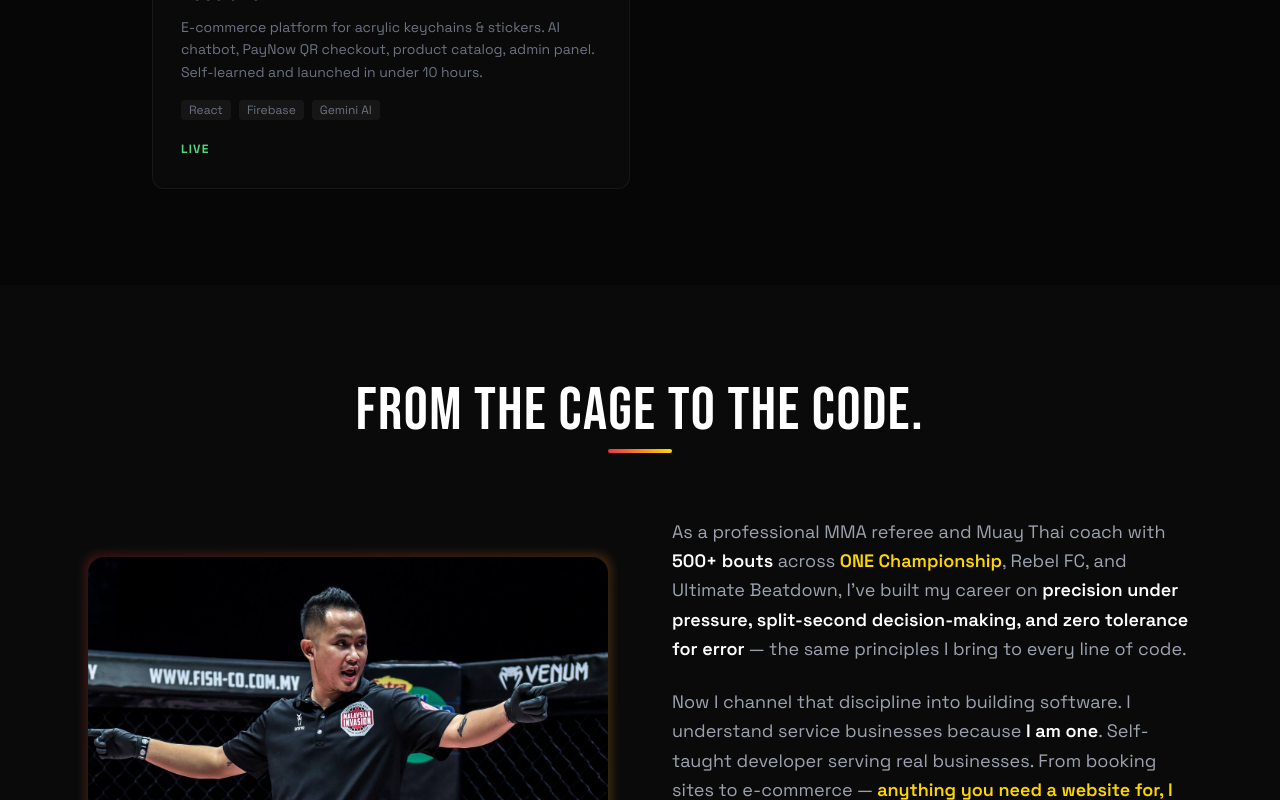
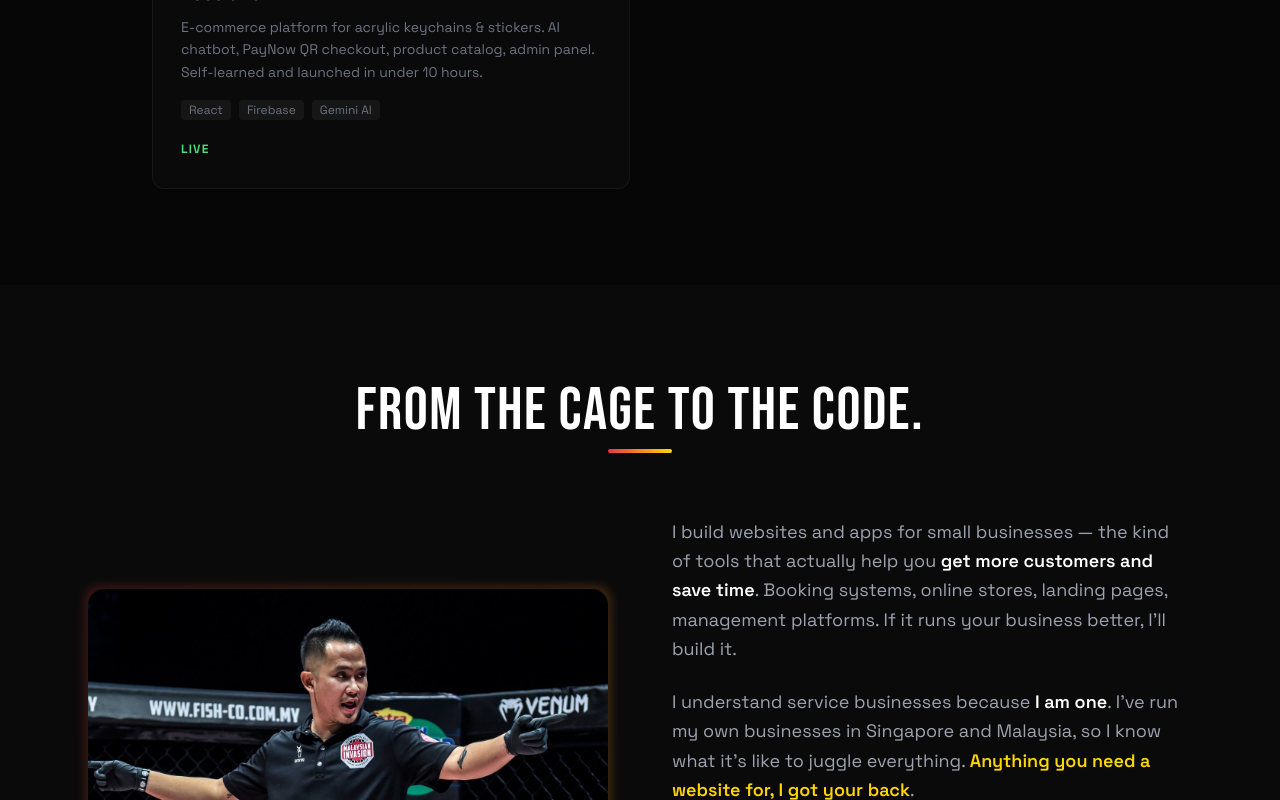
Before and after one commit to IsaacYap90/isaacyap.ai, a React (Vite) app: page / in a window 1280 px wide. Shown: the part 2000-2800 px from the top of the page. Built offline with nearby package versions, Linux system fonts and the light colour scheme.

Commit message:
Rewrite About: client-focused, MMA reduced to one-liner (Lydia feedback)

```diff
--- a/src/App.jsx
+++ b/src/App.jsx
@@ -145,10 +145,13 @@ const About = () => (
         {/* Text */}
         <div>
           <p className="text-gray-400 text-lg leading-relaxed mb-6">
-            As a professional MMA referee and Muay Thai coach with <span className="text-white font-semibold">500+ bouts</span> across <span className="text-brand-gold font-semibold">ONE Championship</span>, Rebel FC, and Ultimate Beatdown, I've built my career on <span className="text-white font-semibold">precision under pressure, split-second decision-making, and zero tolerance for error</span> — the same principles I bring to every line of code.
+            I build websites and apps for small businesses — the kind of tools that actually help you <span className="text-white font-semibold">get more customers and save time</span>. Booking systems, online stores, landing pages, management platforms. If it runs your business better, I'll build it.
           </p>
-          <p className="text-gray-400 text-lg leading-relaxed mb-10">
-            Now I channel that discipline into building software. I understand service businesses because <span className="text-white font-semibold">I am one</span>. Self-taught developer serving real businesses. From booking sites to e-commerce — <span className="text-brand-gold font-semibold">anything you need a website for, I got your back</span>.
+          <p className="text-gray-400 text-lg leading-relaxed mb-6">
+            I understand service businesses because <span className="text-white font-semibold">I am one</span>. I've run my own businesses in Singapore and Malaysia, so I know what it's like to juggle everything. <span className="text-brand-gold font-semibold">Anything you need a website for, I got your back</span>.
+          </p>
+          <p className="text-gray-400 text-sm leading-relaxed mb-10 italic">
+            Also a professional MMA referee with 500+ bouts across ONE Championship and Rebel FC — because discipline and precision aren't just buzzwords to me.
           </p>
 
           {/* Credentials grid */}
```
